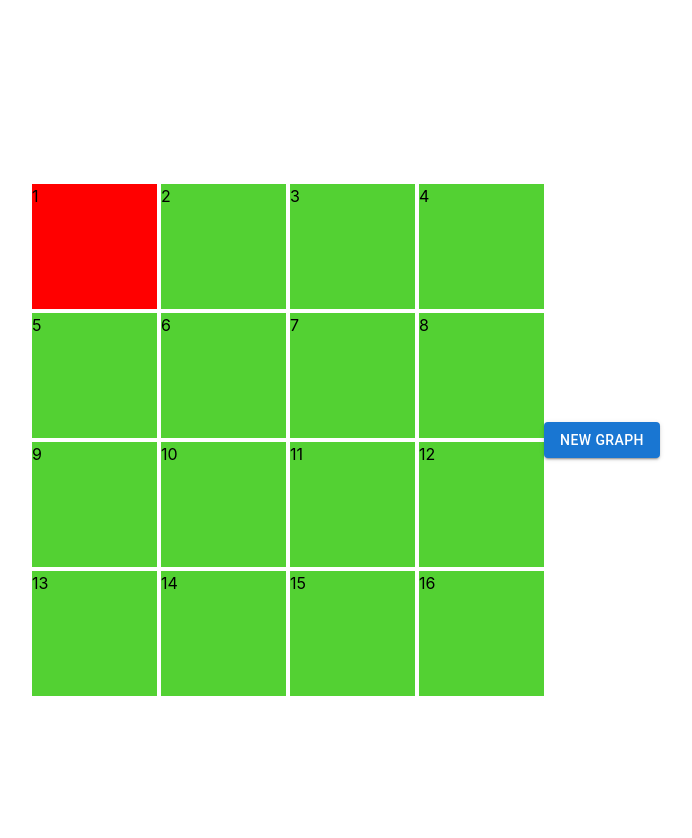
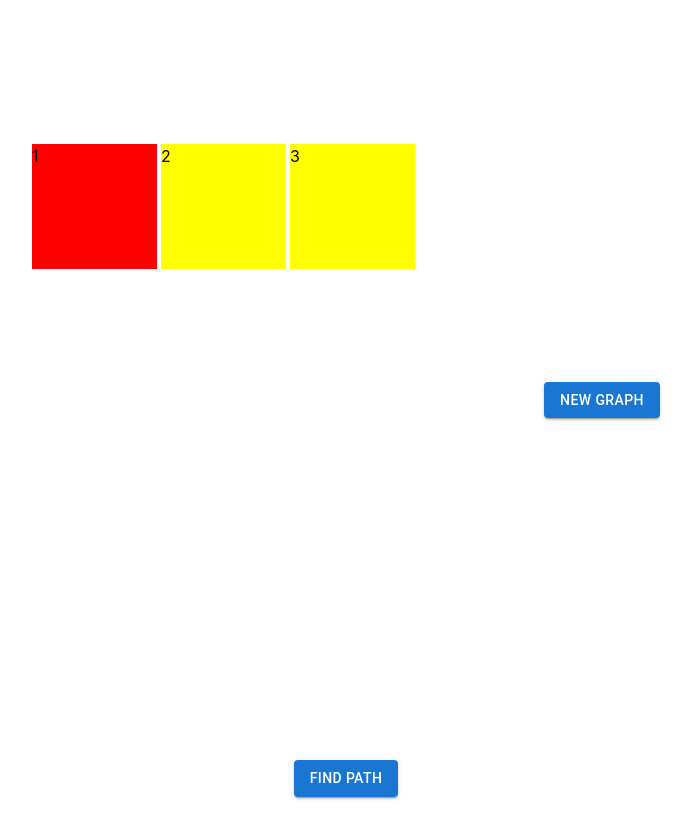
Before and after one commit to Shashikantthakur329/pathAlgorithms, a React (Vite) app in the folder pathAlgorithms/pathFinder/: page /grid in a window 1280 px wide. Shown: the top 838 px of the page, without its empty margins (294-986 px from the left). Built offline with nearby package versions, Linux system fonts and the light colour scheme.

Commit message:
added automatically changing graph

```diff
--- a/pathAlgorithms/pathFinder/src/Grid.css
+++ b/pathAlgorithms/pathFinder/src/Grid.css
@@ -27,6 +27,16 @@
     display: flex;
     justify-content: center;
     align-items: center;
-    height: 100vh;
+    height: 90vh;
     /* } */
 }
+
+.buttonClass{
+    display: flex;
+    justify-content: center;
+    align-items: center;
+}
+
+.btnRun{
+    align-self: center;
+}
--- a/pathAlgorithms/pathFinder/src/Grid.jsx
+++ b/pathAlgorithms/pathFinder/src/Grid.jsx
@@ -1,40 +1,44 @@
 // import { BrowserRouter as Router, Routes, Route, Link } from 'react-router-dom';
-import { useState, useEffect } from "react";
+import { useState, useEffect, createContext, useContext } from "react";
 var a = 10
 import './Grid.css'
 import { Button } from "@mui/material";
+import findPath from './algorithms/Dfs';
+import Dfs from './algorithms/Dfs'
 function Grid() {
-    var [grid, UpdateGrid] = useState([1, 2, 3, 4, 5, 6, 7, 8, 9, 10, 11, 12, 13, 14, 15, 16]);
+    var [grid, UpdateGrid] = useState([2, 0, 1, 0, 0, 0, 1, 0, 0, 0, 1, 0, 0, 0, 0, 3]);
     const [height, setViewportWidth] = useState(Math.min(0.8 * window.innerHeight, 0.8 * window.innerWidth));
     const [gridRows, setGridRows] = useState(Math.sqrt(grid.length)); // Initial grid-template-rows value
     // const [nodeHeight, setNodeHeight] = useState(height / NumElements)
+    const [startNode, setStartNode] = useState(0);
+    const [endNode, setEndNode] = useState(15);
 
     const updateWidth = () => {
         setViewportWidth(Math.min(0.8 * window.innerHeight, 0.8 * window.innerWidth));
     };
-
+    const graphContextProvider = ({})
     const updateGrid = () => {
         var num = Math.floor(Math.random() * 10) + 6;
         const tempArr = []
         for (var i = 1; i <= num * num; i++) {
             tempArr.push(0);
         }
-        for(var i = Math.floor((num * 3) / 2); i < num * (num - 1); i+=num)
-        {
-            // console.log(i)
+        for (var i = Math.floor((num * 3) / 2); i < num * (num - 1); i += num) {
             tempArr[i] = 1;
         }
 
         var tt = Math.floor((num * (num / 2))) + 1;
-        for(var i = 0; i < num - 3 ; i+=1)
-        {
-            // console.log(i)
+        for (var i = 0; i < num - 3; i += 1) {
             tempArr[i + tt] = 1;
         }
+        setEndNode(num * num);
+        setGridRows(num);
+        tempArr[startNode] = 2;
+        tempArr[tempArr.length - 1] = 3;
 
-        setGridRows(num);
         UpdateGrid(tempArr);
         console.log(num);
+        // console.log(endNode);
     }
 
     const updateGridRows = () => {
@@ -65,24 +69,23 @@ function Grid() {
 
     var WnodeCss = {
         backgroundColor: "#53d133"
-        // height:nodeHeight,
-        // width:nodeHeight,
-        // backgroundColor:"yellow",
     }
 
     var BnodeCss = {
         backgroundColor: "red",
-        // height:nodeHeight,
-        // width:nodeHeight,
-        // backgroundColor:"yellow",
     }
+
+    var SnodeCss = {
+        backgroundColor: "yellow",
+    }
+    var EnodeCss = {
+        backgroundColor: "yellow",
+    }
+
+
     useEffect(() => {
-        // Attach the event listener on component mount
         window.addEventListener('resize', updateWidth);
-        // updateGridRows
-        // window.addEventListener('resize', updateGridRows);
 
-        // Detach the event listener on component unmount
         return () => {
             window.removeEventListener('resize', updateWidth);
         };
@@ -92,15 +95,23 @@ function Grid() {
         <>
             <div className="centered-div">
                 <div className="frame" style={frameCss}>
+                    <>
+                        <Dfs graph={grid} setGraph={UpdateGrid} ></Dfs>
+                    </>
                     <div className="graph" style={graphCss}>
                         {grid.map((item, index) => {
                             if (item == '1') {
                                 // console.log(index, key);
                                 return (<div key={index} className="nodes" style={BnodeCss}>{item}</div>);
                             }
-                            else
-                            {
+                            else if (item == '0') {
                                 return (<div key={index} className="nodes" style={WnodeCss}>{item}</div>);
+                            }
+                            else if (item == '2') {
+                                return (<div key={index} className="nodes" style={SnodeCss}>{item}</div>);
+                            }
+                            else if (item == '3') {
+                                return (<div key={index} className="nodes" style={EnodeCss}>{item}</div>);
                             }
                         })}
                     </div>
@@ -108,6 +119,9 @@ function Grid() {
                 <br />
                 <Button variant="contained" onClick={updateGrid} className='btn'>New Graph</Button>
             </div>
+            <div className="buttonClass">
+                <Button variant="contained" onClick={findPath} className='btRun'>Find Path</Button>
+            </div>
         </>
     )
 }
--- /dev/null
+++ b/pathAlgorithms/pathFinder/src/algorithms/Dfs.jsx
@@ -0,0 +1,38 @@
+import { useEffect } from "react";
+
+function pause(ms) {
+    return new Promise((resolve) =>
+        setTimeout(() => { resolve }, ms)
+    )
+}
+
+const Dfs = ({ graph, setGraph }) => {
+    setTimeout(() => {
+        // Update the graph in the parent component
+        // newGraph.push(1)
+        const newGraph = [1,2,3,4]; // Update with your actual new graph data
+        setGraph(newGraph);
+        console.log(graph)
+    }, 3000);
+
+    // useEffect(() => {
+    //     const dfsIteration = () => {
+    //         // Your DFS logic here...
+    //         // Assuming you have a newGraph after the DFS iteration
+    //         const newGraph = graph; // Update with your actual new graph data
+
+    //         // Update the graph in the parent component
+    //         setTimeout(() => {
+    //             // Update the graph in the parent component
+    //             newGraph.push(1)
+    //             console.log(graph)
+    //             setGraph(newGraph);
+    //         }, 1000);
+    //     };
+    //     dfsIteration();
+    // }, [graph, setGraph]);
+
+    return null; // Dfs component doesn't render anything
+};
+
+export default Dfs;
```
